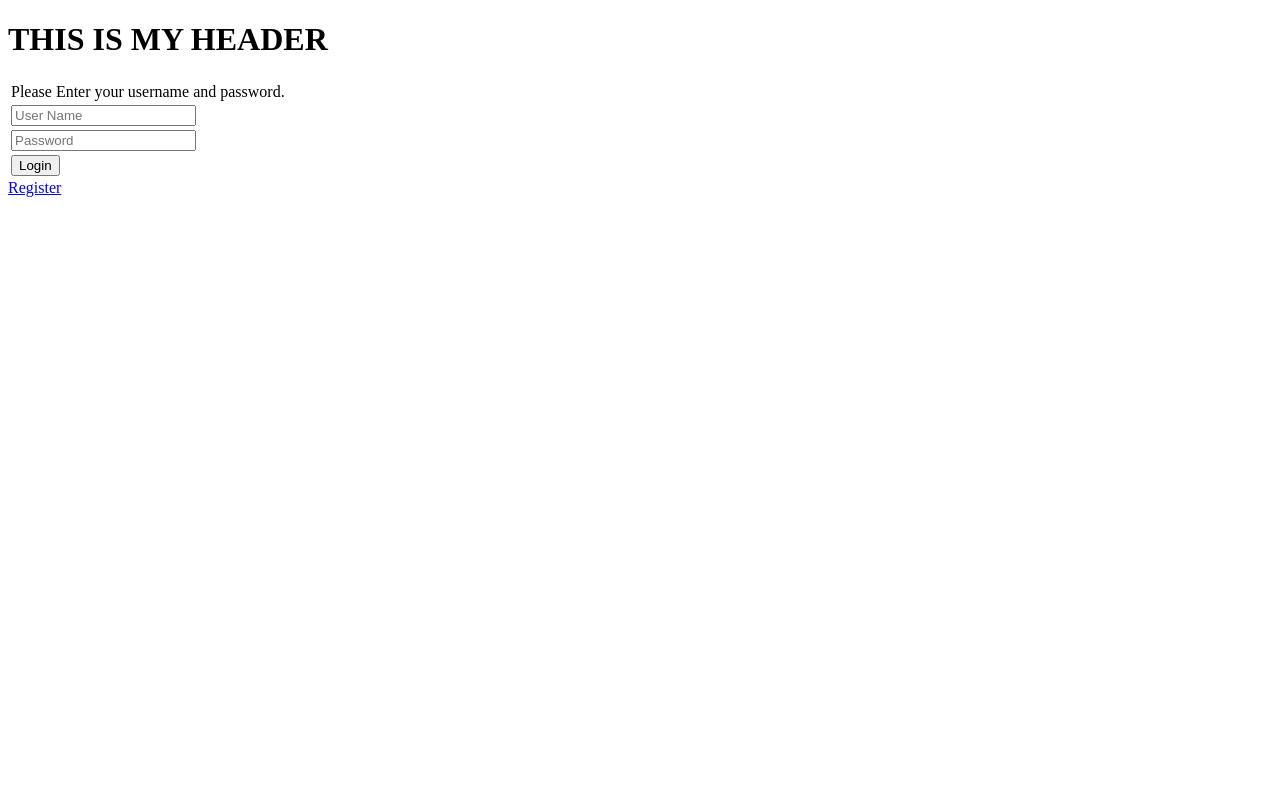
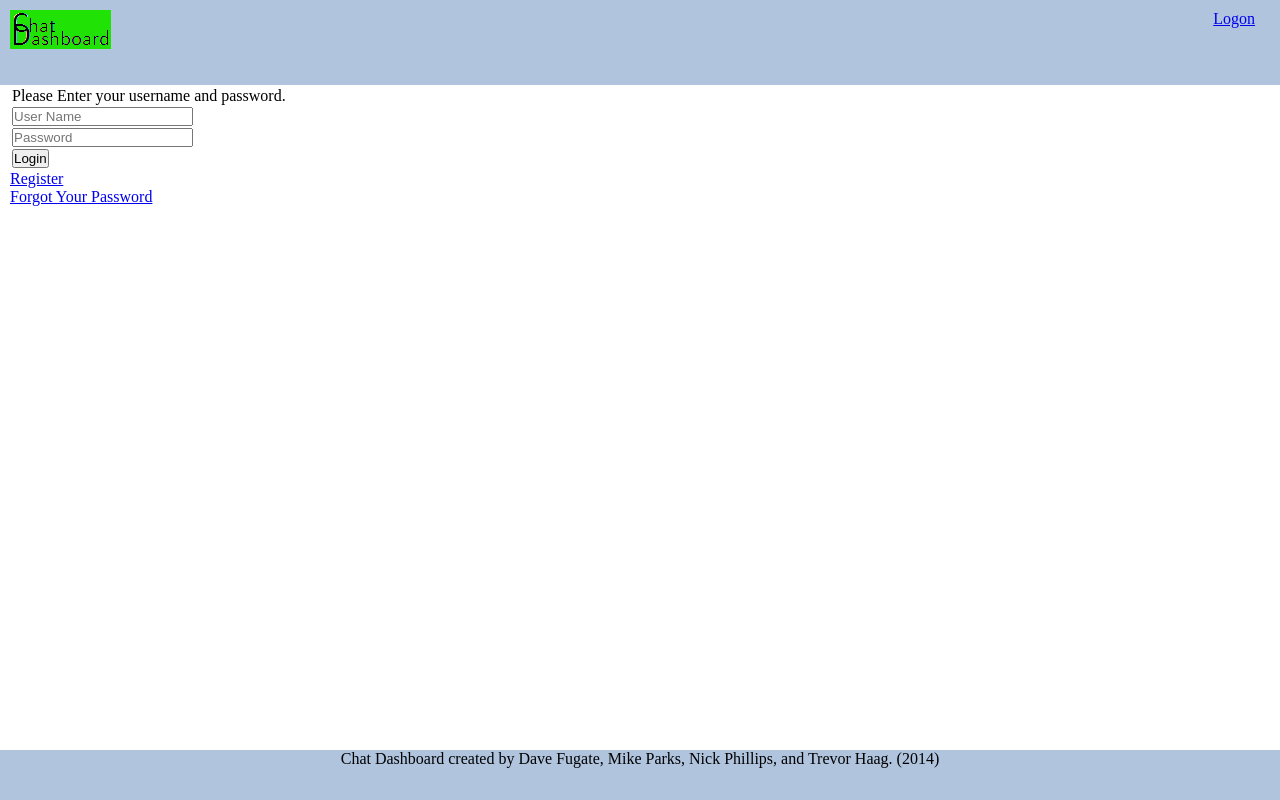
Before and after one commit to mike-parks/ChatDashboard, a Django app: template ChatDashboard/chatapp/templates/Authentication/login.html in a window 1280 px wide. Run offline with Django 3.2, Linux system fonts and the light colour scheme; the template is opened without the code that fills it, so the values that code supplies are empty.

Commit message:
Added common headers and footers. Also integrated authentication functions into site.

```diff
--- a/ChatDashboard/chatapp/static/template.css
+++ b/ChatDashboard/chatapp/static/template.css
@@ -1 +1,54 @@
-.error_strings { color:red}
+.error_strings {
+	color:red
+	}
+* {
+	margin: 0;
+	padding: 0;
+	}
+.cdheader {
+	float:left;
+	position:relative;
+	display: block;
+	background-color: #b0c4de;
+	width: 100%;
+	height: 75px;
+	padding-top: 10px;
+}
+.cdbody{
+	padding: 10px;
+}
+.cdfooter {
+	position: absolute;
+    height: 50px;
+    top: 100%;
+	left: 0;
+    margin-top:-50px;
+	display: block;
+	background-color: #b0c4de;
+	width: 100%;
+}
+.headerright {
+	position: relative;
+	float: right;
+    padding-right: 25px;
+	display: table-column;
+	}
+
+.headerleft {
+	position: relative;
+	padding-left: 10px;
+	float: left;
+	display: table-column;
+	}
+.row{
+	position: relative;
+	float: right;
+	display: table-row;
+	width: 100%;
+	margin: 0 auto;
+}
+
+.textright{
+	position: relative;
+	float: right;
+	}
--- a/ChatDashboard/chatapp/templates/Authentication/confirmregistration.html
+++ b/ChatDashboard/chatapp/templates/Authentication/confirmregistration.html
@@ -4,6 +4,9 @@
     </head>
     <body>
 	{% include "header.html"%}
+	<div class="cdbody">
        <p>Welcome {{username}}!</p>
+	</div>
+	{% include "footer.html"%}
     </body>
 </html>
--- a/ChatDashboard/chatapp/templates/Authentication/currentusers.html
+++ b/ChatDashboard/chatapp/templates/Authentication/currentusers.html
@@ -9,7 +9,7 @@
 </head>
 <body>
 	{% include "header.html"%}
-
+	<div class="cdbody">
 		<form method="post" name="UserActionForm">
 			{% csrf_token %}
 			<table>
@@ -63,6 +63,7 @@
 			{% endif %}
 
 		</div>
-
+	</div>
+	{% include "footer.html"%}
 </body>
 </html>
--- a/ChatDashboard/chatapp/templates/Authentication/login.html
+++ b/ChatDashboard/chatapp/templates/Authentication/login.html
@@ -9,6 +9,7 @@
 </head>
 <body>
 	{% include "header.html"%}
+	<div class="cdbody">
 		{% if user.is_authenticated %}
 
 			<p>Login Successful! <br />
@@ -40,7 +41,8 @@
 				</tr>
 			</table>
 		</form>
-    <a href="Register/">Register</a>
+		<a href="Register/">Register</a> <br />
+		<a href="/PasswordFunctions/?function=resetpassword">Forgot Your Password</a>
 		{% endif %}
 
 
@@ -60,5 +62,7 @@
 			{% endif %}
 
 		</div>
+	</div>
+	{% include "footer.html"%}
 </body>
 </html>
--- a/ChatDashboard/chatapp/templates/Authentication/logoff.html
+++ b/ChatDashboard/chatapp/templates/Authentication/logoff.html
@@ -9,6 +9,7 @@
 </head>
 <body>
 	{% include "header.html"%}
+	<div class="cdbody">
 		{% if user.is_authenticated %}
 
 			<p>
@@ -28,7 +29,8 @@
 					<li>{{ message }}</li>
 				{% endfor %}
 			{% endif %}
-
 		</div>
+    </div>
+	{% include "footer.html"%}
 </body>
 </html>
--- a/ChatDashboard/chatapp/templates/Authentication/resetpassword.html
+++ b/ChatDashboard/chatapp/templates/Authentication/resetpassword.html
@@ -9,6 +9,7 @@
 </head>
 <body>
 	{% include "header.html"%}
+	<div class="cdbody">
 		<h1>{{screen_title}}</h1>
 
 		<form method="POST" name="ChangePasswordForm" onSubmit="return validatePasswordForm();" >
@@ -133,5 +134,7 @@
 			}
 
 		</script>
+	</div>
+	{% include "footer.html"%}
 </body>
 </html>
--- a/ChatDashboard/chatapp/templates/dashboard.html
+++ b/ChatDashboard/chatapp/templates/dashboard.html
@@ -71,6 +71,8 @@ $(document).ready(function() {
     </script>
 </head>
 <body>
+	{% include "header.html"%}
+	<div class="cdbody">
 		<h1>You found {{ dashboard.title }}</h1>
 		{% for message in all_messages %}
 			<p class="message">{{ message.msgtext }}
@@ -79,6 +81,7 @@ $(document).ready(function() {
 
 		</div>
 				 <input id="text" type="text" name="message" placeholder="Message">
-
+	</div>
+	{% include "footer.html"%}
 </body>
 </html>
--- /dev/null
+++ b/ChatDashboard/chatapp/templates/footer.html
@@ -0,0 +1,3 @@
+<div id="cdfooter" class="cdfooter">
+	<p align="center">Chat Dashboard created by Dave Fugate, Mike Parks, Nick Phillips, and Trevor Haag. (2014)</p>
+</div>
--- a/ChatDashboard/chatapp/templates/header.html
+++ b/ChatDashboard/chatapp/templates/header.html
@@ -1 +1,19 @@
-<h1>THIS IS MY HEADER</h1>
+<div id="cdheader" class="cdheader">
+	<div class="row">
+		<div class="headerleft">
+			<img src="/static/Logo.png" alt="Chat Dashboard Logo" href="/" />
+		</div>
+		{% if user.is_authenticated %}
+		<div class="headerright">
+			<!--<div class="rowright"><p>You are currently logged in as {{user}}.</p></div>
+			<div class="rowright"><a href="/Logoff/">Logout</a></div>-->
+			<p class="textright" >You are currently logged in as {{user}}.</p><br/>
+			<a href="/Logoff/" class="textright">Logout</a>
+		</div>
+		{% else %}
+		<div class="headerright">
+			<div class="rowright"><a href="/Login/">Logon</a></div>
+		</div>
+		{% endif %}
+	</div>
+</div>
```
Also changed, not shown: ChatDashboard/chatapp/templates/Authentication/registration.html (+4 -3 lines), ChatDashboard/chatapp/templates/list.html (+7 -0 lines), ChatDashboard/chatapp/static/Logo.png (added). Lines whose indentation alone changed are shown as unchanged.
